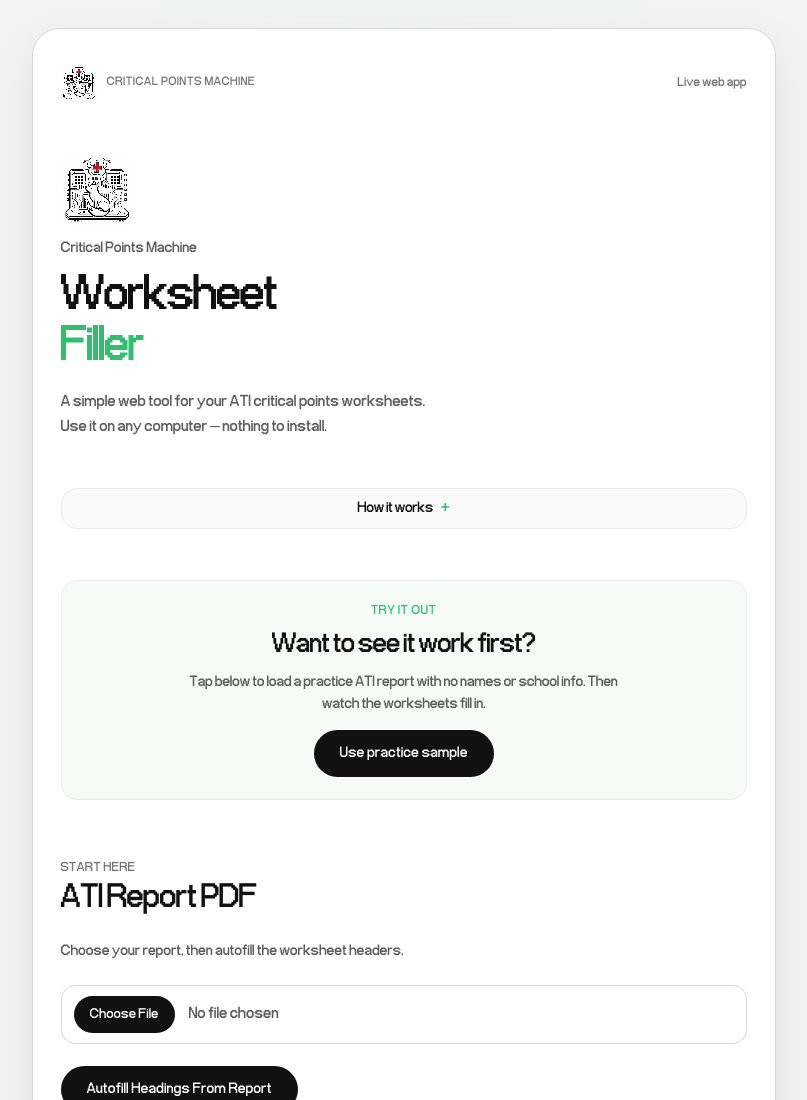
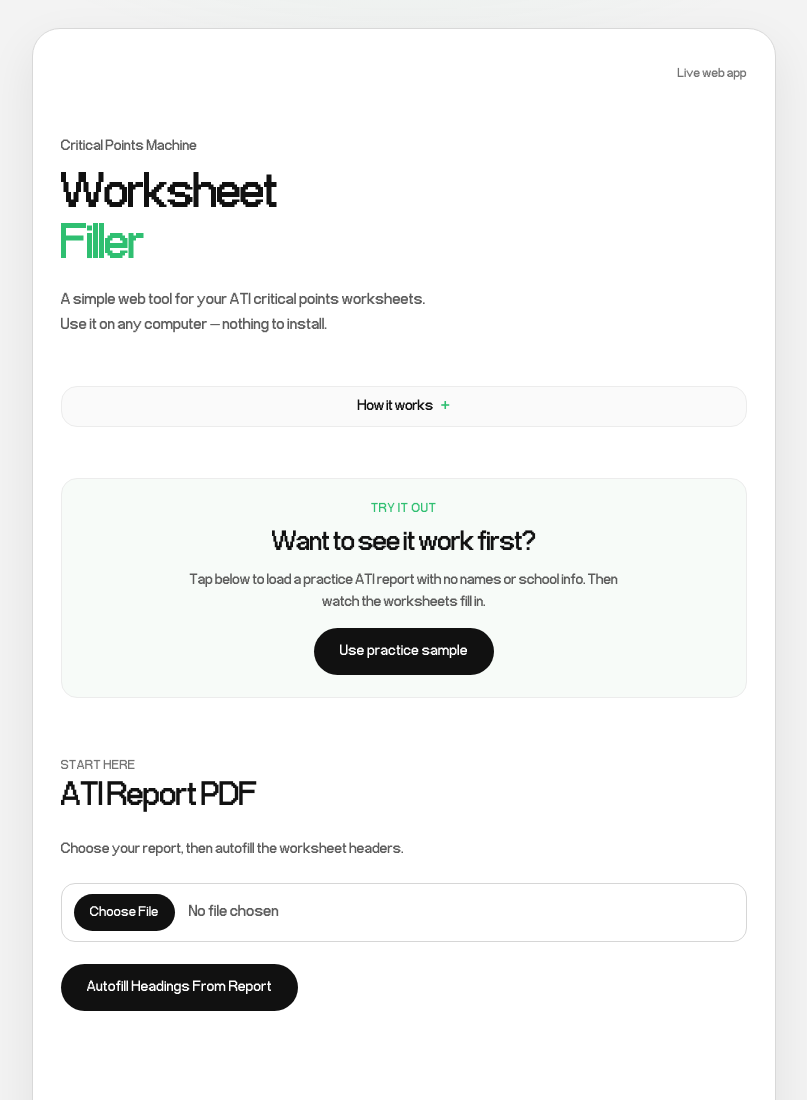
Before and after one commit to george1912/critical-points-machine, a website built with Vite: page index.html in a window 1280 px wide. Shown: the top 1100 px of the page, without its empty margins (236-1043 px from the left). Built offline with nearby package versions, Linux system fonts and the light colour scheme.

Commit message:
Keep STG logo only in the footer, drop top branding.

```diff
--- a/src/main.js
+++ b/src/main.js
@@ -14,15 +14,10 @@ app.innerHTML = `
   <main class="shell">
     <div class="device-frame">
       <div class="topbar">
-        <div class="topbar-brand">
-          <img class="brand-mark" src="./stg-logo.png" alt="" width="36" height="36" />
-          <p class="ui-proto-banner">Critical Points Machine</p>
-        </div>
         <p class="topbar-meta">Live web app</p>
       </div>
 
       <header class="hero">
-        <img class="hero-logo" src="./stg-logo.png" alt="STG logo" width="72" height="72" />
         <p class="eyebrow">Critical Points Machine</p>
         <h1>Worksheet<br /><span class="title-accent">Filler</span></h1>
         <p class="lede">
--- a/src/style.css
+++ b/src/style.css
@@ -95,31 +95,8 @@ body {
 .topbar {
   display: flex;
   align-items: center;
-  justify-content: space-between;
+  justify-content: flex-end;
   gap: var(--space-16);
-}
-
-.topbar-brand {
-  display: flex;
-  align-items: center;
-  gap: 10px;
-  min-width: 0;
-}
-
-.brand-mark,
-.hero-logo,
-.dev-credit-logo {
-  image-rendering: pixelated;
-  image-rendering: crisp-edges;
-}
-
-.brand-mark {
-  width: 36px;
-  height: 36px;
-  object-fit: contain;
-  flex-shrink: 0;
-  border-radius: 8px;
-  background: #fff;
 }
 
 .topbar-meta {
@@ -131,26 +108,10 @@ body {
   text-align: right;
 }
 
-.ui-proto-banner {
-  margin: 0;
-  color: var(--gray-soft);
-  font-size: 12px;
-  letter-spacing: 0.06em;
-  text-transform: uppercase;
-}
-
 .hero {
   display: grid;
   gap: var(--space-12);
   padding-top: var(--space-6);
-}
-
-.hero-logo {
-  width: 72px;
-  height: 72px;
-  object-fit: contain;
-  border-radius: 12px;
-  background: #fff;
 }
 
 .guide {
@@ -593,6 +554,8 @@ button:disabled {
   flex-shrink: 0;
   border-radius: 10px;
   background: #fff;
+  image-rendering: pixelated;
+  image-rendering: crisp-edges;
 }
 
 .dev-credit-copy {
```
